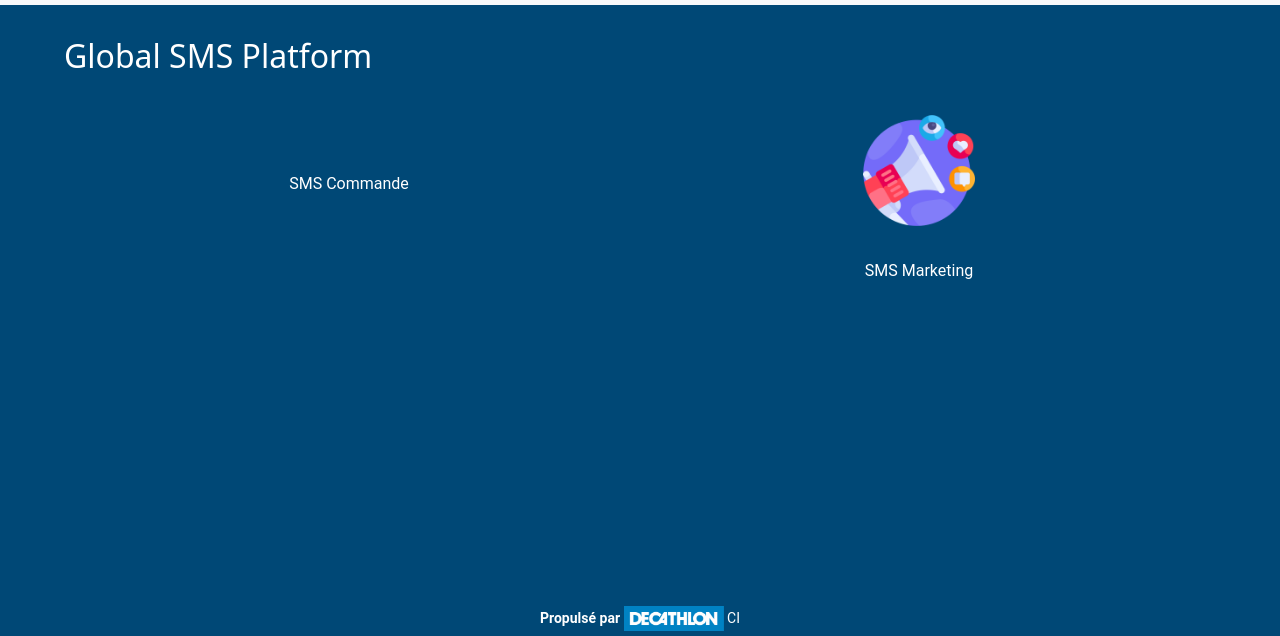
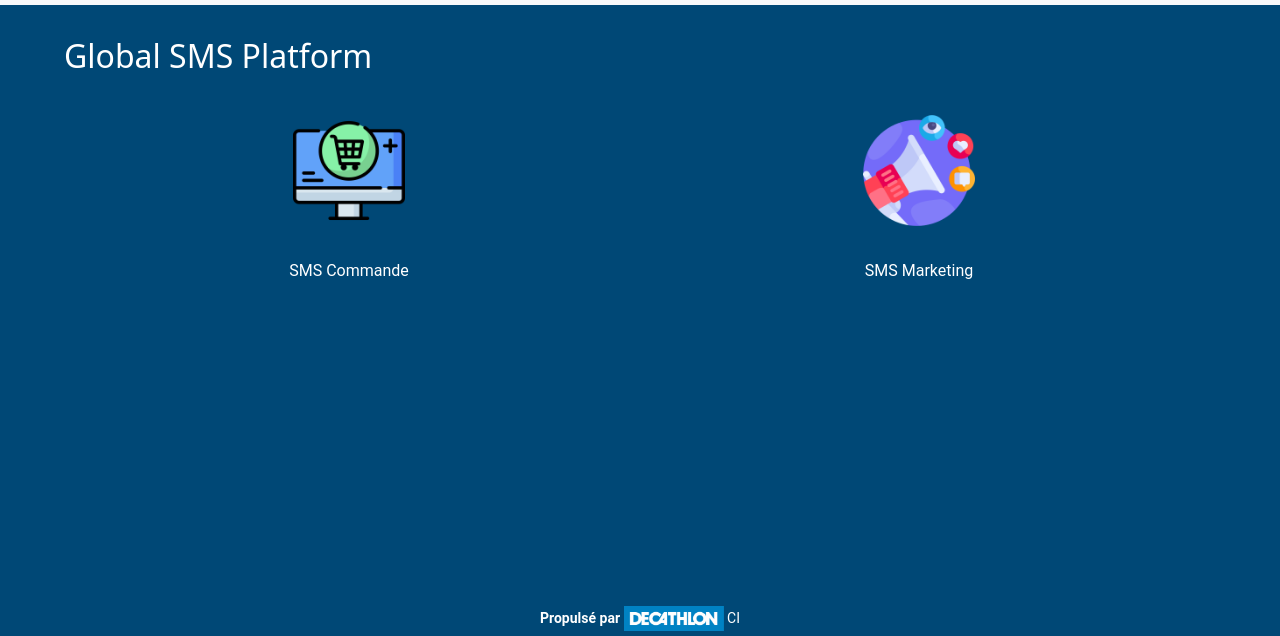
Before and after one commit to EKOBEN13/sms-decathlon, a plain HTML site: page index.html in a window 1280 px wide. Shown: the part 164-800 px from the top of the page. Drawn offline with nearby package versions, Linux system fonts and the light colour scheme; the site is published under a folder, as on GitHub Pages, so addresses that start at the root find nothing.

Commit message:
Update index.html

```diff
--- a/index.html
+++ b/index.html
@@ -47,7 +47,7 @@
 <div class="row">
 <div class="col-lg-6 text-center">
   <div class="delivery-brand"></div>
-  <a href="delivery-sms.html"><img class="icon-brand" src="/assets/online-shopping.png" alt=""></a>
+  <a href="delivery-sms.html"><img class="icon-brand" src="assets/online-shopping.png" alt=""></a>
  <div class="h-25"></div>
  <a href="delivery-sms.html"><h2 class="big-title">SMS Commande</h2></a>
 </div>
@@ -61,7 +61,7 @@
       </div>
 
 </div>
-<div class="h-25"></div>
+
 <div class="divider"></div>
 <div class=" h-25 p-3"></div>
 <div class="text-center signature">
```
